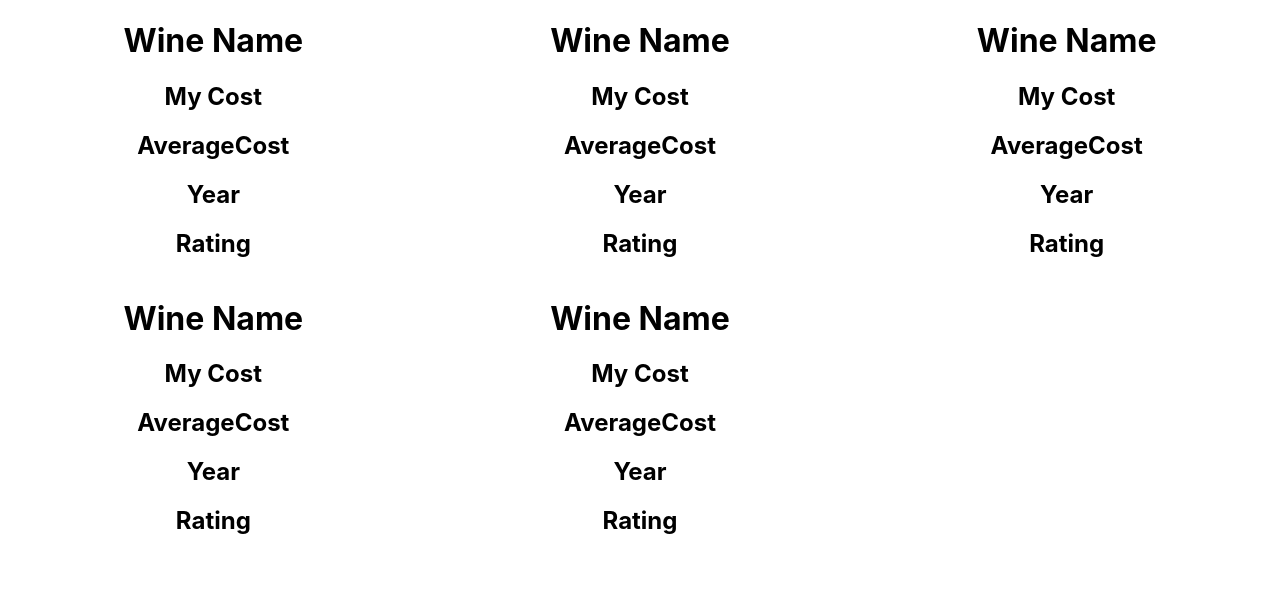
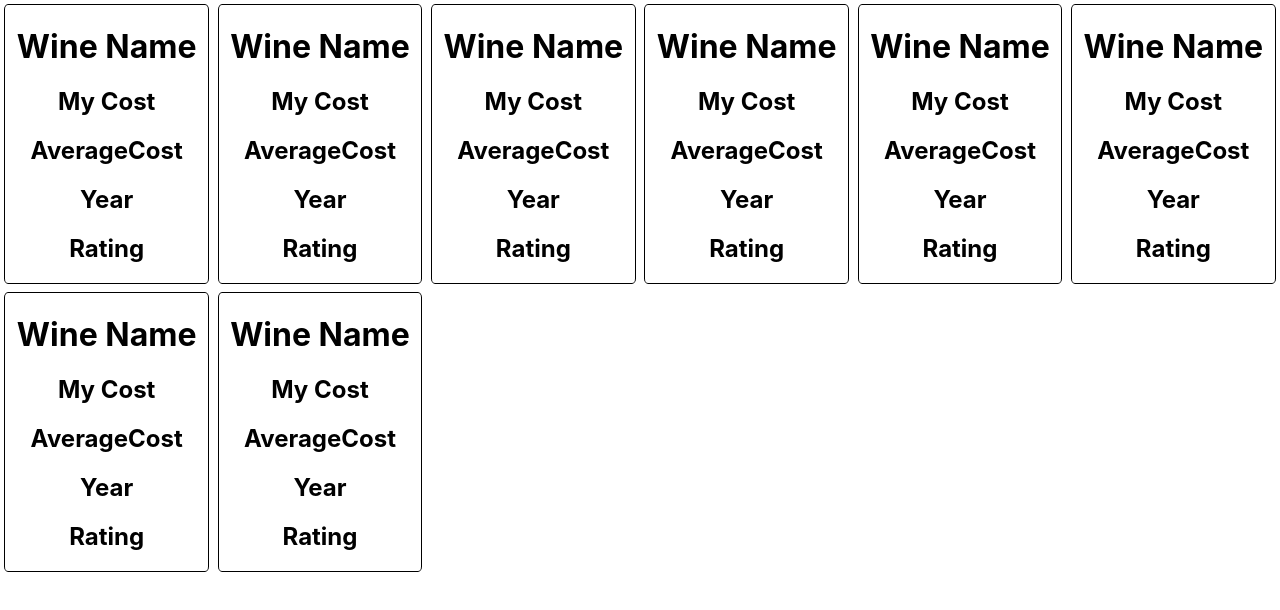
Before and after one commit to kennja05/wine-list, a React (Create React App) app: page / in a window 1280 px wide. Shown: the top 610 px of the page. Built offline with nearby package versions, Linux system fonts and the light colour scheme.

Commit message:
add classnames

```diff
--- a/src/App.css
+++ b/src/App.css
@@ -4,5 +4,12 @@
 
 #card-container {
   display: grid;
-  grid-template-columns: 1fr 1fr 1fr;
+  grid-template-columns: repeat(auto-fit, minmax(200px, 1fr));
+
 }
+
+.card {
+  border: 1px solid black;
+  margin: 2%;
+  border-radius: 2%;
+}
--- a/src/Card.js
+++ b/src/Card.js
@@ -17,7 +17,7 @@ export default class Card extends React.Component {
     render(){
         const {showFront} = this.state
         return(
-            <div onClick={this.flipCard}>
+            <div className='card' onClick={this.flipCard}>
                 {showFront && <CardFront />}
                 {!showFront && <CardBack />}
             </div>
--- a/src/CardBack.js
+++ b/src/CardBack.js
@@ -1,6 +1,6 @@
 const CardBack = (props) => {
     return(
-        <div>
+        <div className='card-back'>
             <p>
                 Reviewwwww
             </p>
--- a/src/CardContainer.js
+++ b/src/CardContainer.js
@@ -12,6 +12,10 @@ export default class CardContainer extends React.Component {
                 <Card />
                 <Card />
                 <Card />
+                <Card />
+                <Card />
+                <Card />
+
             </div>
         )
     }
--- a/src/CardFront.js
+++ b/src/CardFront.js
@@ -1,6 +1,6 @@
 const CardFront = (props) => {
     return(
-        <div>
+        <div className='card-front'>
             <h1>Wine Name</h1>
             <h2>My Cost</h2>
             {/* TODO: wine-searcher api for average cost */}
```
